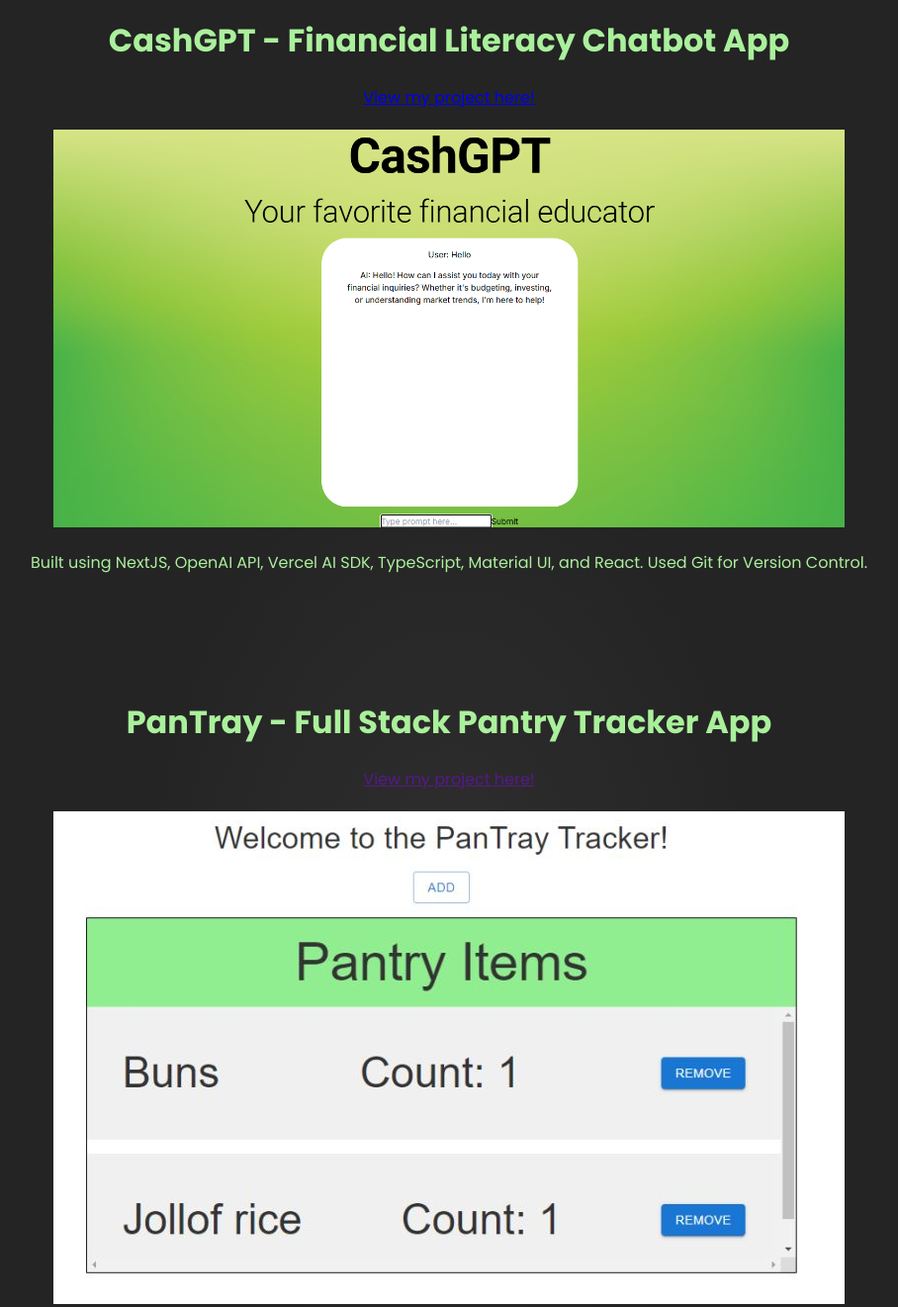
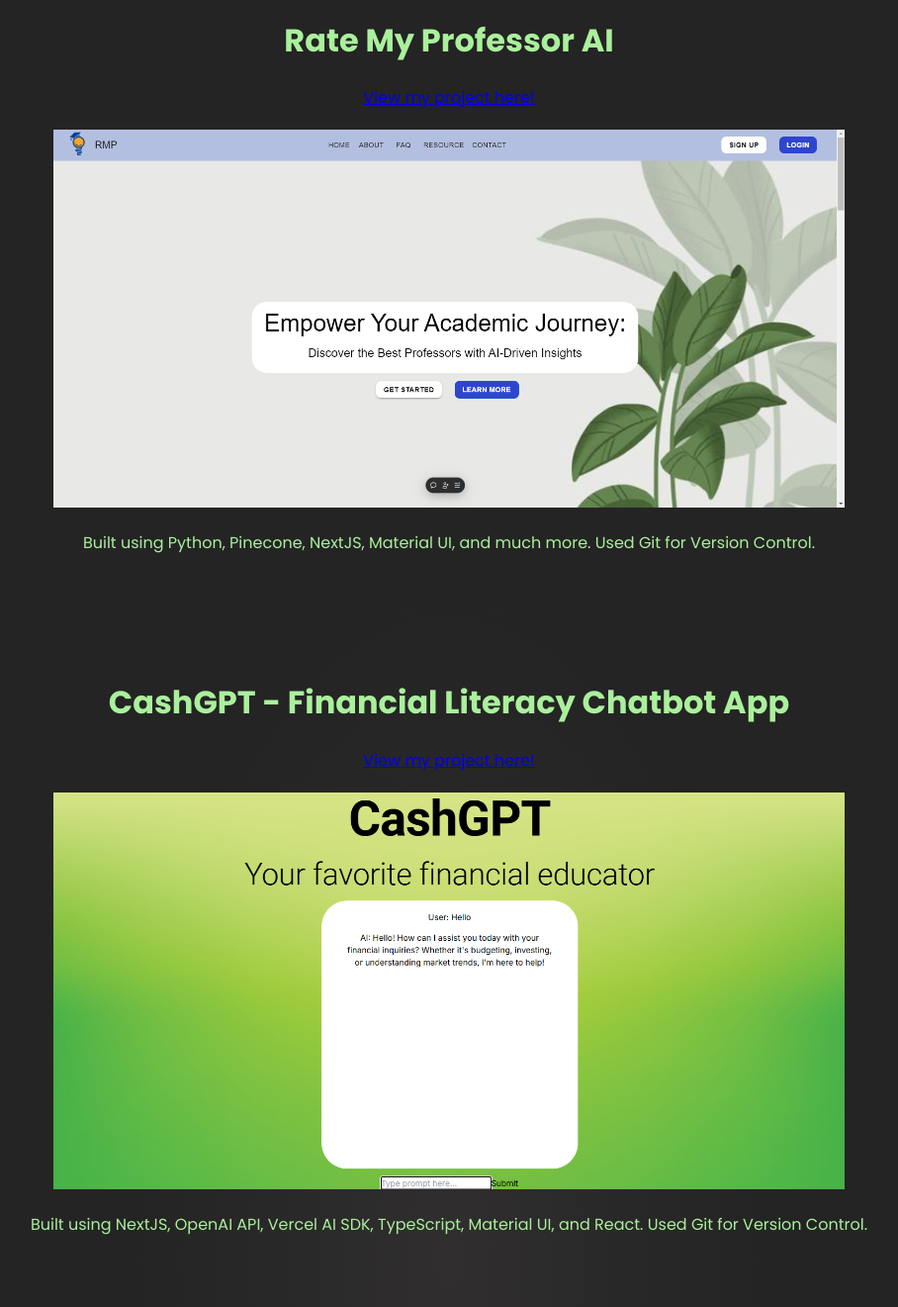
Before and after one commit to TJ-Projects3/TiwalayoOluwalade, a plain HTML site: page projects.html in a window 1280 px wide. Shown: the part 80-1401 px from the top of the page at 99% size, without its empty margins (186-1094 px from the left). Drawn offline with Linux system fonts and the light colour scheme.

Commit message:
Added new project to projects webpage

```diff
--- a/projects.html
+++ b/projects.html
@@ -18,6 +18,13 @@
         </nav>
         <div class = "special-sauce2">
             <div>
+                <h1>Rate My Professor AI</h1>
+                <a class = "a-link" href = "https://github.com/TJ-Projects3/RAGPipeline-RateMyProfessor">View my project here!</a>
+                <img src = "RAGRMP.png" alt="Tiwalayo's Rate My Professor AI" width="800px" border-radius="24px">
+                <p>Built using Python, Pinecone, NextJS, Material UI, and much more. Used Git for Version Control.</p>
+            </div>
+
+            <div class="push-down-proj">
                 <h1>CashGPT - Financial Literacy Chatbot App </h1>
                 <a class = "a-link" href = "https://github.com/TJ-Projects3/my-ai-app">View my project here!</a>
                 <img src = "CashGPT-1st-img.png" alt="Tiwalayo's Full Stack Chatbot Application" width="800px" border-radius="24px">
```
Also changed, not shown: RAGRMP.png (added).
